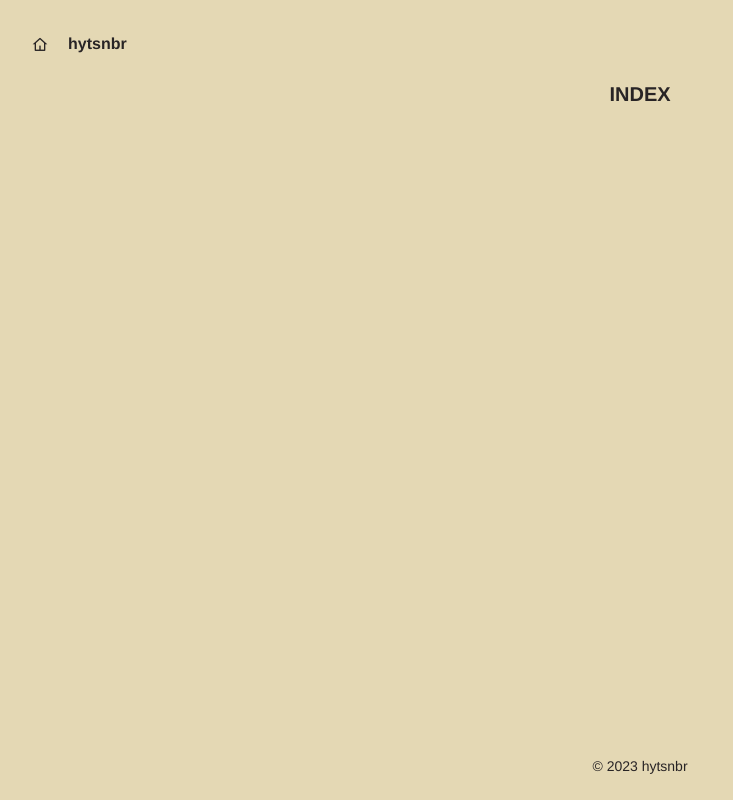
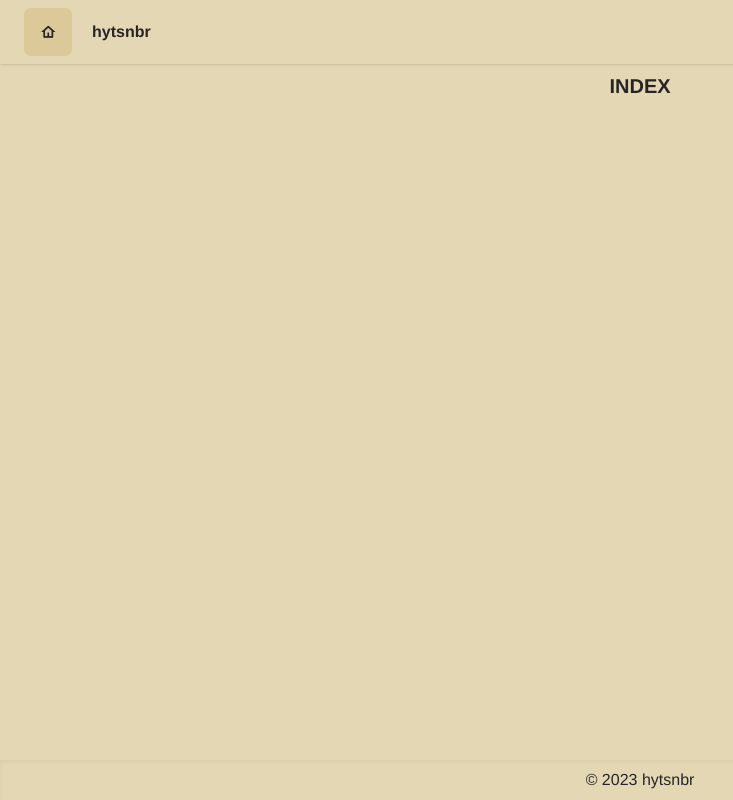
Before and after one commit to hytsnbr/hytsnbr.github.io, a Vue app: page / in a window 1280 px wide. Shown: the whole page, without its empty margins (0-733 px from the left). Built offline with nearby package versions, Linux system fonts and the light colour scheme.

Commit message:
chore: ヘッダーとフッターをちょっと変更した

```diff
--- a/package.json
+++ b/package.json
@@ -48,7 +48,7 @@
     "stylelint-config-recommended-vue": "^1.5.0",
     "stylelint-config-standard": "^34.0.0",
     "tailwindcss": "^3.3.2",
-    "typescript": "*",
+    "typescript": "^5.1.6",
     "vite": "^4.4.2",
     "vue-tsc": "^1.8.4"
   },
--- a/src/components/FooterView.vue
+++ b/src/components/FooterView.vue
@@ -1,8 +1,8 @@
 <script setup lang="ts"></script>
 
 <template>
-  <footer class="footer footer-center p-4 text-base-content">
-    <div>
+  <footer class="bottom-0 p-2 shadow-inner">
+    <div class="flex justify-center">
       <p class="">© 2023 hytsnbr</p>
     </div>
   </footer>
--- a/src/components/HeaderView.vue
+++ b/src/components/HeaderView.vue
@@ -1,10 +1,10 @@
 <script setup lang="ts"></script>
 
 <template>
-  <header class="sticky top-0 flex py-1">
-    <div class="navbar bg-base-100">
+  <header class="sticky top-0 px-6 py-2 shadow">
+    <div class="flex">
       <router-link to="/">
-        <button type="button">
+        <button type="button" class="btn">
           <i class="ri-home-4-line"></i>
         </button>
 
--- a/src/index.html
+++ b/src/index.html
@@ -1,5 +1,5 @@
 <!DOCTYPE html>
-<html lang="ja">
+<html lang="ja" class="light">
   <head>
     <meta charset="UTF-8" />
 
@@ -13,7 +13,7 @@
   </head>
 
   <body>
-    <div id="app" data-theme="retro" ></div>
+    <div id="app" data-theme="retro"></div>
     <script type="module" src="./main.ts"></script>
   </body>
 </html>
--- a/src/pages/TopPages.vue
+++ b/src/pages/TopPages.vue
@@ -1,6 +1,6 @@
 <script setup lang="ts">
+import FooterView from "@/components/FooterView.vue";
 import HeaderView from "@/components/HeaderView.vue";
-import FooterView from "@/components/FooterView.vue";
 </script>
 
 <template>
--- a/src/scss/style.scss
+++ b/src/scss/style.scss
@@ -15,7 +15,6 @@ body {
 
 #app {
   margin: 0 auto;
-  padding: 0.5rem 1.5rem;
   text-align: center;
   height: 100%;
   display: flex;
@@ -24,4 +23,5 @@ body {
 
 main {
   flex-grow: 1;
+  padding: 0.5rem 0;
 }
--- a/tailwind.config.ts
+++ b/tailwind.config.ts
@@ -8,7 +8,7 @@ export default {
     "./src/**/*.{js,ts,jsx,tsx}",
     "./src/**/*.vue",
   ],
-  darkMode: true,
+  darkMode: "class",
   theme: {
     extend: {},
   },
```
Also changed, not shown: 1 other file (tests, documents, lock files or other folders).
